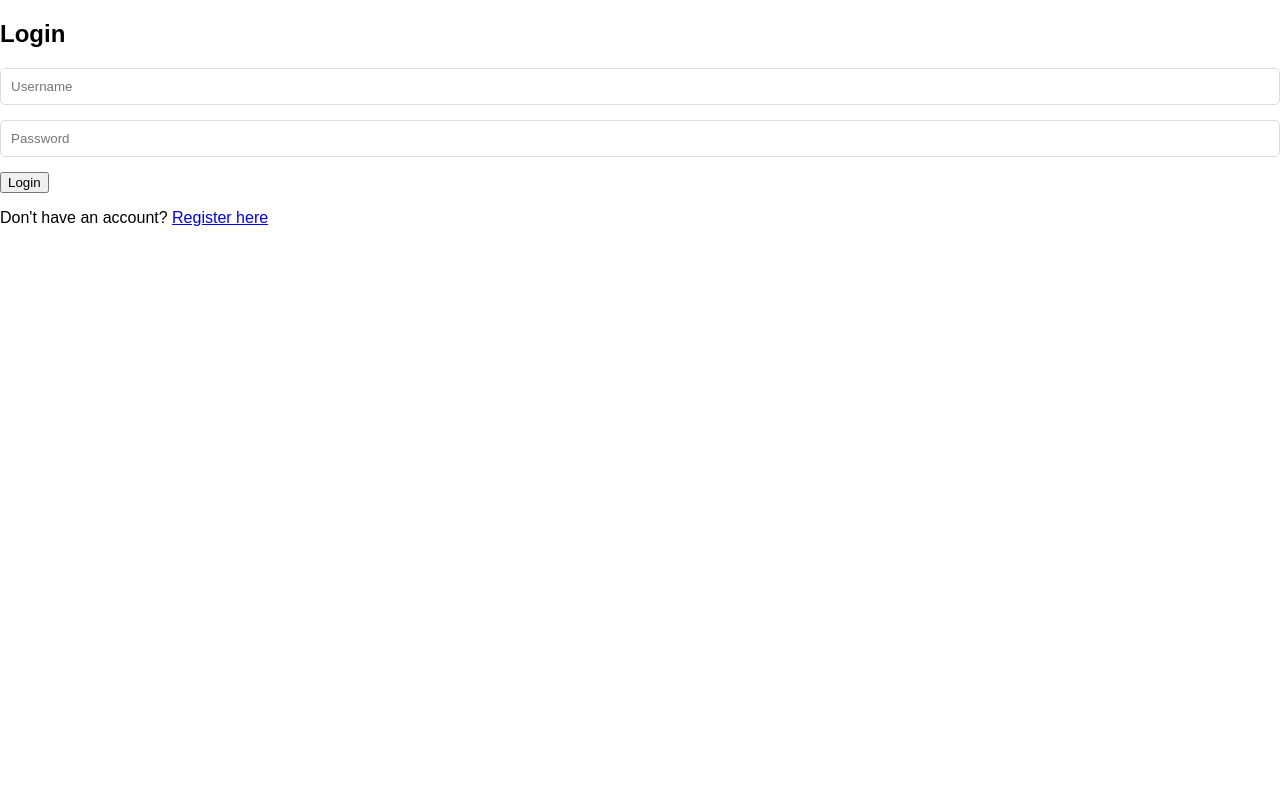
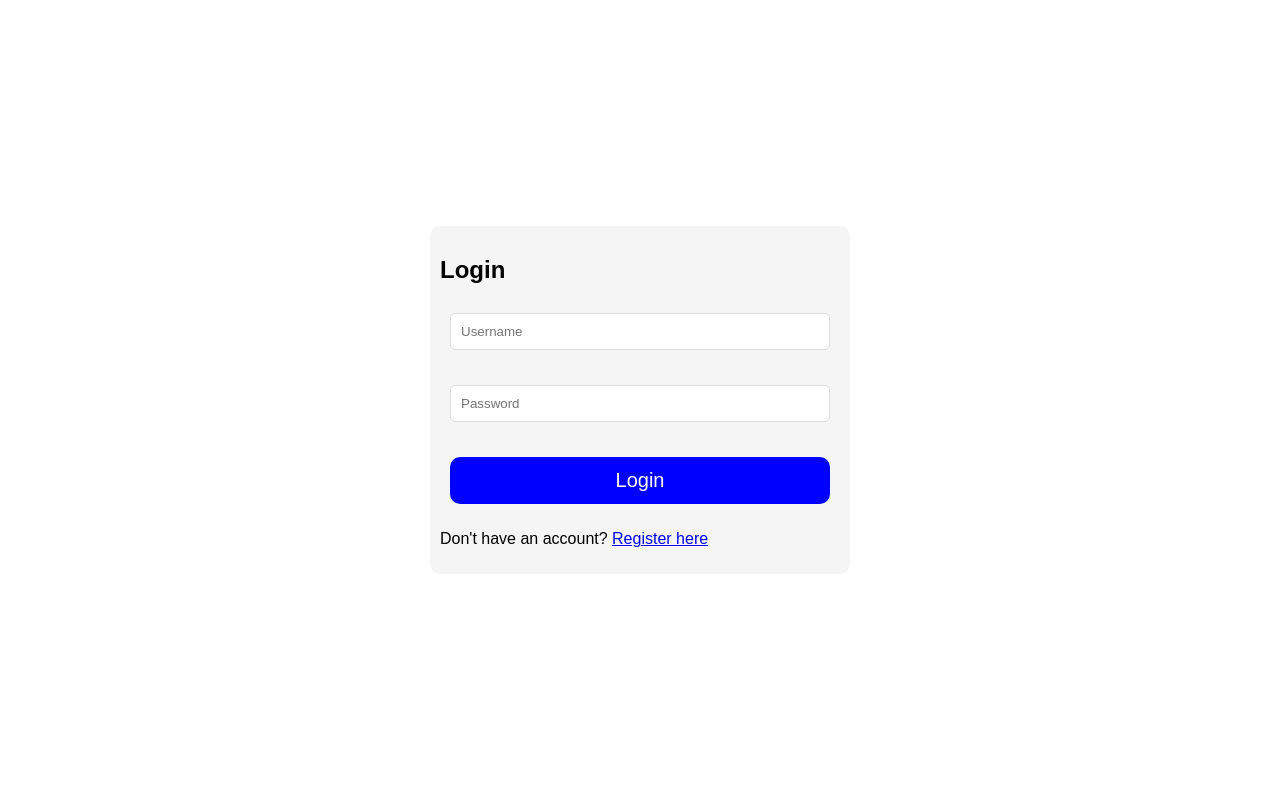
Before and after one commit to enigma-aaa/COP290_A1_Sub2, a Flask app: page / in a window 1280 px wide. Run offline with Flask 3, Linux system fonts and the light colour scheme; parts of the project's set-up code (start-up, migrations or seed data) failed here and were passed over.

Commit message:
Improved layout and coloring of login screen

```diff
--- a/COP_290_Assignment1-main/app.py
+++ b/COP_290_Assignment1-main/app.py
@@ -339,7 +339,12 @@ def padCurStockInfo(curStockInfo):
 @app.route('/dashboard')
 def dashboard():
     if 'user_id' in session:
-        dataFrameDict = getStockDataFrameInfo()
+        try:
+            dataFrameDict = getStockDataFrameInfo()
+        except e:
+            print("curGraphSelection is:")
+            print(curGraphSelection)
+            raise e
         script1,div1 = drawCurGraphAndTable(dataFrameDict)
         padCurStockInfo(curStockInfo)
         return render_template('welcome.html', username=session['username'],
--- a/COP_290_Assignment1-main/static/style.css
+++ b/COP_290_Assignment1-main/static/style.css
@@ -16,8 +16,43 @@
 
 
 
+div.form-container{
+    width: 25em;
+    /*! height: 800px; */
+    /*! margin: 0; */
+    margin-right: auto;
+    margin-left: auto;
+    top: 50%;
+    /*! position: absolute; */
+    /*! margin-top: 10%; */
+    /*! transform: translateY(100%); */
+    /*! top: 50%; */
+    /*! position: inherit; */
+    padding: 10px;
+    background-color: whitesmoke;
+    border-radius: 10px;
+    margin-top: unset;
+}
+h2.LoginLabel{
+
+}
+input.LoginInput{
+}
+button.LoginButton{
+    padding: 10px;
+    background-color: blue;
+    border: 0px;
+    color: white;
+    width: 100%;
+    margin: auto;
+    font-size: 20px;
+    border-radius: 10px;
+    padding: 12px;
+}
+
 .form-group {
     margin-bottom: 15px;
+    padding: 10px;
 }
 
 input[type="text"],
@@ -80,6 +115,13 @@ body {
     /* height: 100vh; */
     margin: 0;
     /*! padding: 0; */
+}
+
+body.LoginBody{
+    display: flex;
+    align-items: center;
+    justify-content: center;
+    height: 100vh;
 }
 
 header {
@@ -388,7 +430,7 @@ div.IndividualTable {
     height: 600px;
     overflow: auto;
     align-items: center;
-    background-color: bisque;
+    background-color: #fbfbfb;
     margin: 0 auto;
     padding: 20px;
     margin-top: 30px;
--- a/COP_290_Assignment1-main/templates/login.html
+++ b/COP_290_Assignment1-main/templates/login.html
@@ -4,18 +4,18 @@
     <title>Login</title>
     <link rel="stylesheet" type="text/css" href="{{ url_for('static', filename='style.css') }}">
 </head>
-<body>
+<body class="LoginBody">
     <div class="form-container">
-        <h2>Login</h2>
+        <h2 class = "LoginLabel">Login</h2>
         <form action="/login" method="post">
             <div class="form-group">
-                <input type="text" name="username" placeholder="Username" required>
+                <input type="text" name="username" placeholder="Username" required class="LoginInput">
             </div>
             <div class="form-group">
-                <input type="password" name="password" placeholder="Password" required>
+                <input type="password" name="password" placeholder="Password" required class = "LoginButton">
             </div>
             <div class="form-group">
-                <button type="submit">Login</button>
+                <button type="submit" class="LoginButton">Login</button>
             </div>
         </form>
         <p>Don't have an account? <a href="/register">Register here</a></p>
--- a/COP_290_Assignment1-main/templates/register.html
+++ b/COP_290_Assignment1-main/templates/register.html
@@ -4,7 +4,7 @@
     <title>Register</title>
     <link rel="stylesheet" type="text/css" href="{{ url_for('static', filename='style.css') }}">
 </head>
-<body>
+<body class="LoginBody">
     <div class="form-container">
         <h2>Register</h2>
         <form action="/register" method="post">
@@ -15,7 +15,7 @@
                 <input type="password" name="password" placeholder="Password" required>
             </div>
             <div class="form-group">
-                <button type="submit">Register</button>
+                <button type="submit" class="LoginButton" >Register</button>
             </div>
             {% with messages = get_flashed_messages() %}
             {% if messages %}
```
